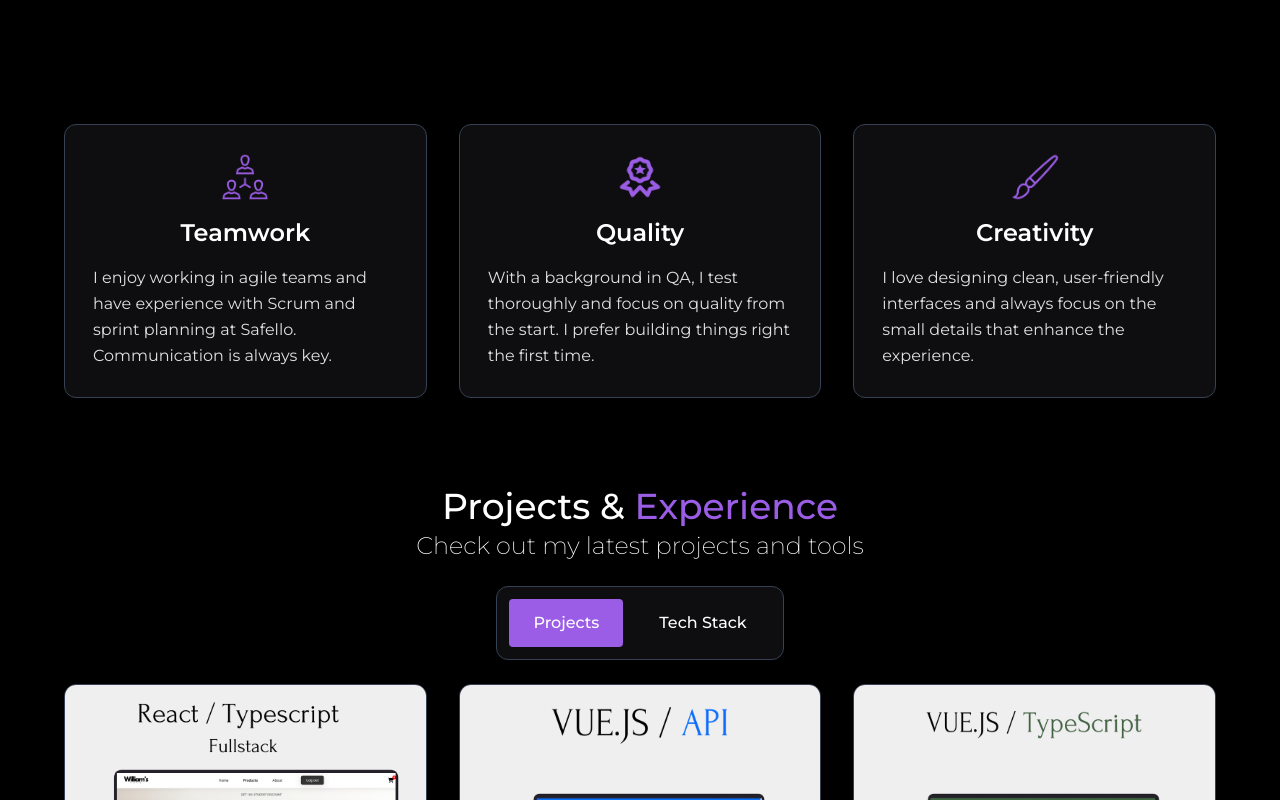
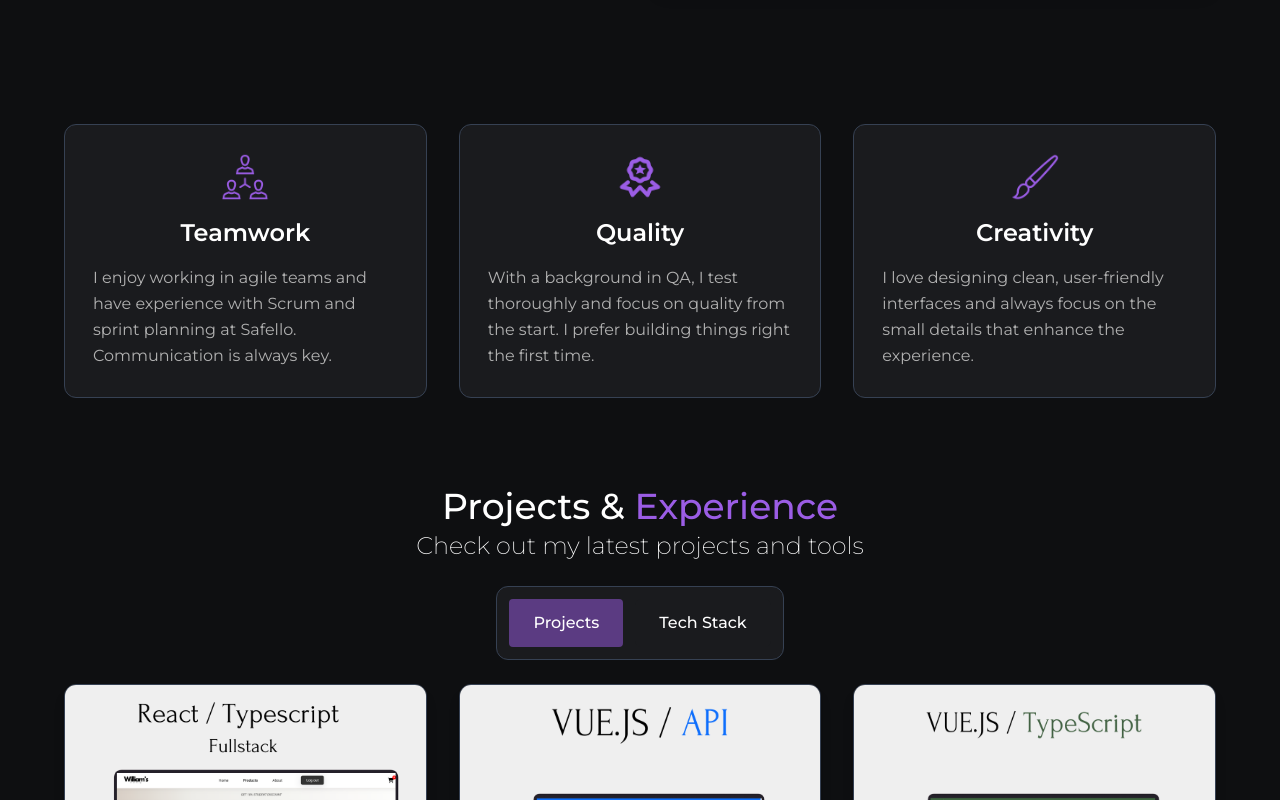
Before and after one commit to WilliamMattsson1/portfolio2, a React (Vite) app: page / in a window 1280 px wide. Shown: the part 660-1460 px from the top of the page. Built offline with nearby package versions, Linux system fonts and the light colour scheme.

Commit message:
change colors for bg, card and body text

```diff
--- a/src/index.css
+++ b/src/index.css
@@ -2,12 +2,12 @@
 @import 'tailwindcss';
 
 @theme {
-    --color-bg: #000000;
+    --color-bg: #0e0f11;
     --color-text: #ffffff;
-    --color-text-secondary: #e0e0e0;
+    --color-text-secondary: #b1b1b1;
     --color-accent: #9b5de5;
     --color-accent-hover: #b97eff;
-    --color-card: #0e0e10;
+    --color-card: #1a1b1e;
 }
 
 html,
--- a/src/sections/ShowcaseSection.jsx
+++ b/src/sections/ShowcaseSection.jsx
@@ -29,8 +29,8 @@ const ShowcaseSection = () => {
                     onClick={() => setActiveTab('projects')}
                     className={`px-6 py-2 md:py-3 font-medium rounded-sm ${
                         activeTab === 'projects'
-                            ? 'bg-accent '
-                            : 'bg-card hover:bg-accent/70 '
+                            ? 'bg-accent/50 '
+                            : 'bg-card hover:bg-accent/40 '
                     }`}
                 >
                     Projects
@@ -39,8 +39,8 @@ const ShowcaseSection = () => {
                     onClick={() => setActiveTab('tech')}
                     className={`px-6 py-2 md:py-3 font-medium rounded-md ${
                         activeTab === 'tech'
-                            ? 'bg-accent '
-                            : 'bg-card  hover:bg-accent/70'
+                            ? 'bg-accent/50 '
+                            : 'bg-card  hover:bg-accent/40'
                     }`}
                 >
                     Tech Stack
```
